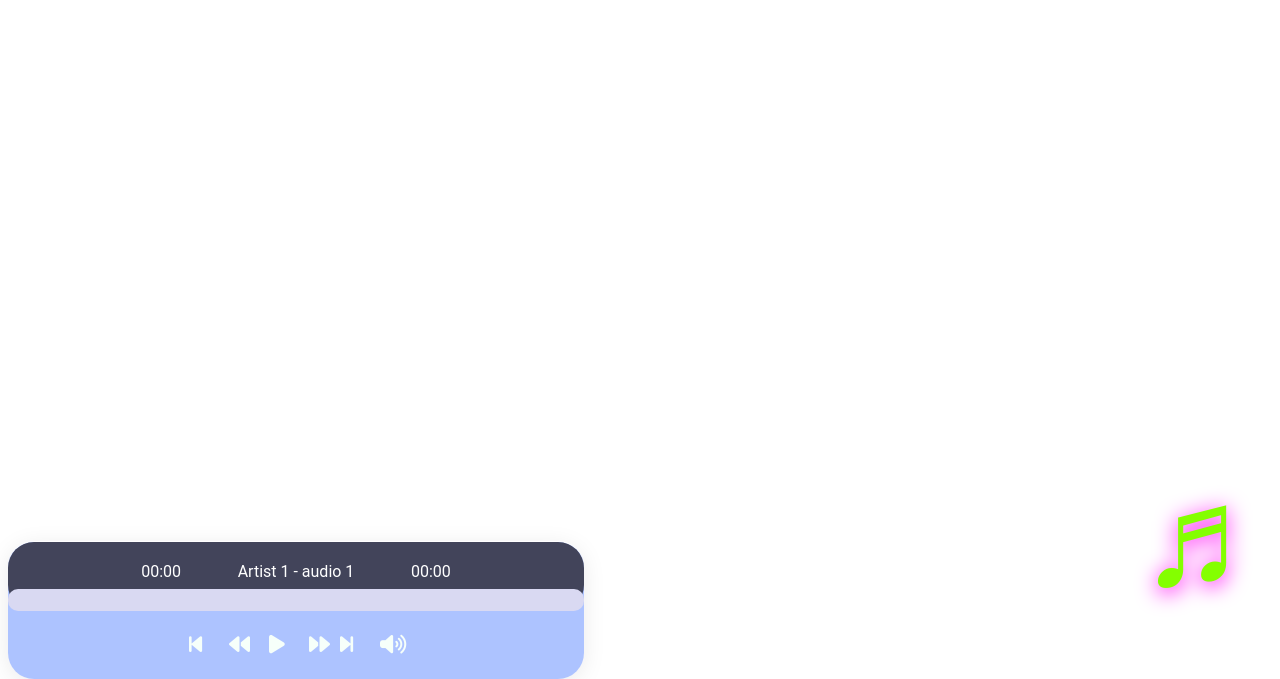
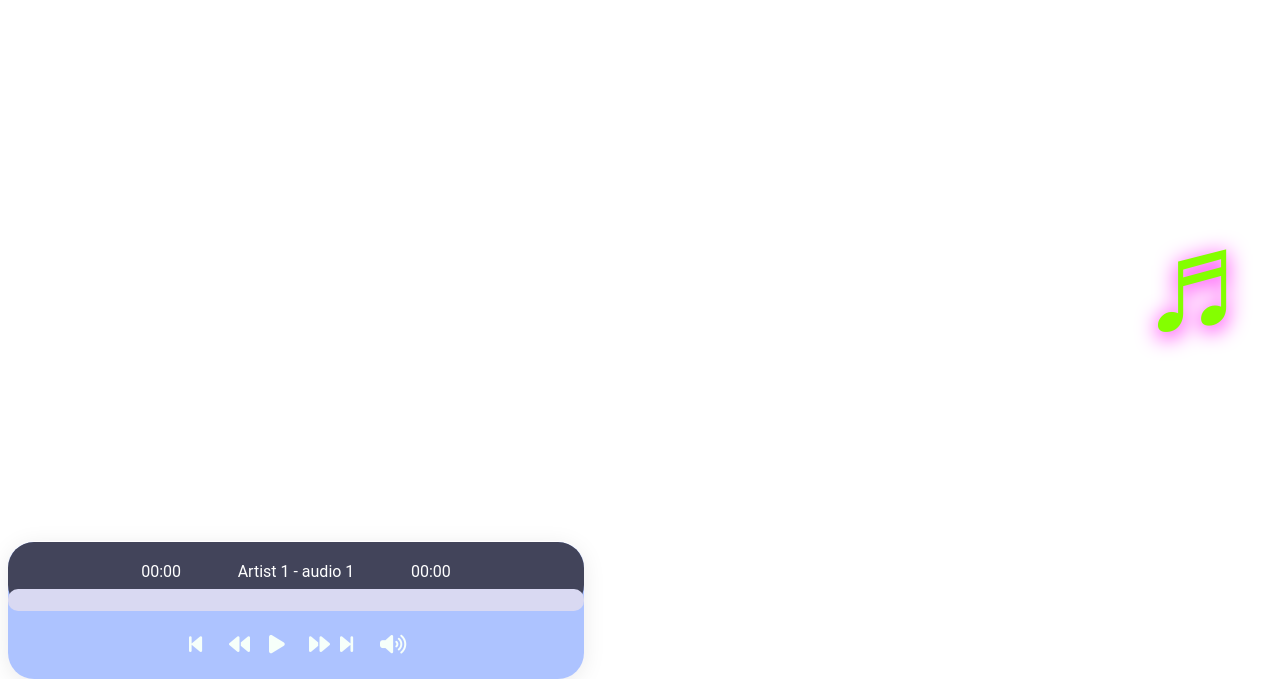
Before and after one commit to bittubro/g, a PHP site: page / in a window 1280 px wide. Shown: the part 442-1121 px from the top of the page. Run offline with PHP 8.4, Linux system fonts and the light colour scheme; some libraries are stand-ins or nearby versions.

Commit message:
Update style.css

```diff
--- a/style.css
+++ b/style.css
@@ -1,7 +1,7 @@
 
 .menu {
   color: #84FF00;
-  right: 0;top: 70vmax;
+  right: 0;top: 50vmax;
   font-size: 11vmax;
  transition: all 1.3s ease;position: fixed;
  text-shadow: 0px 0px 4px #000000;
```
